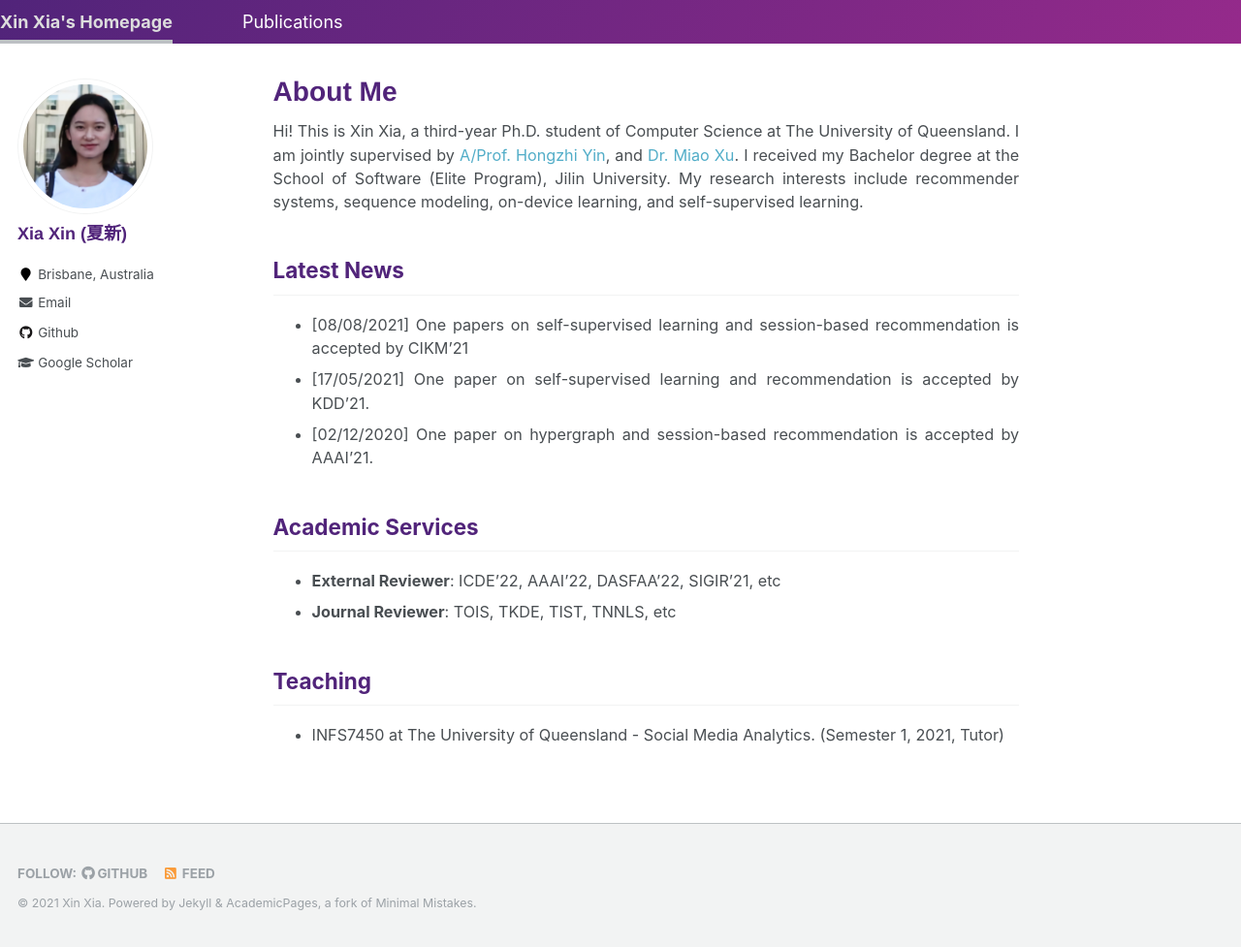
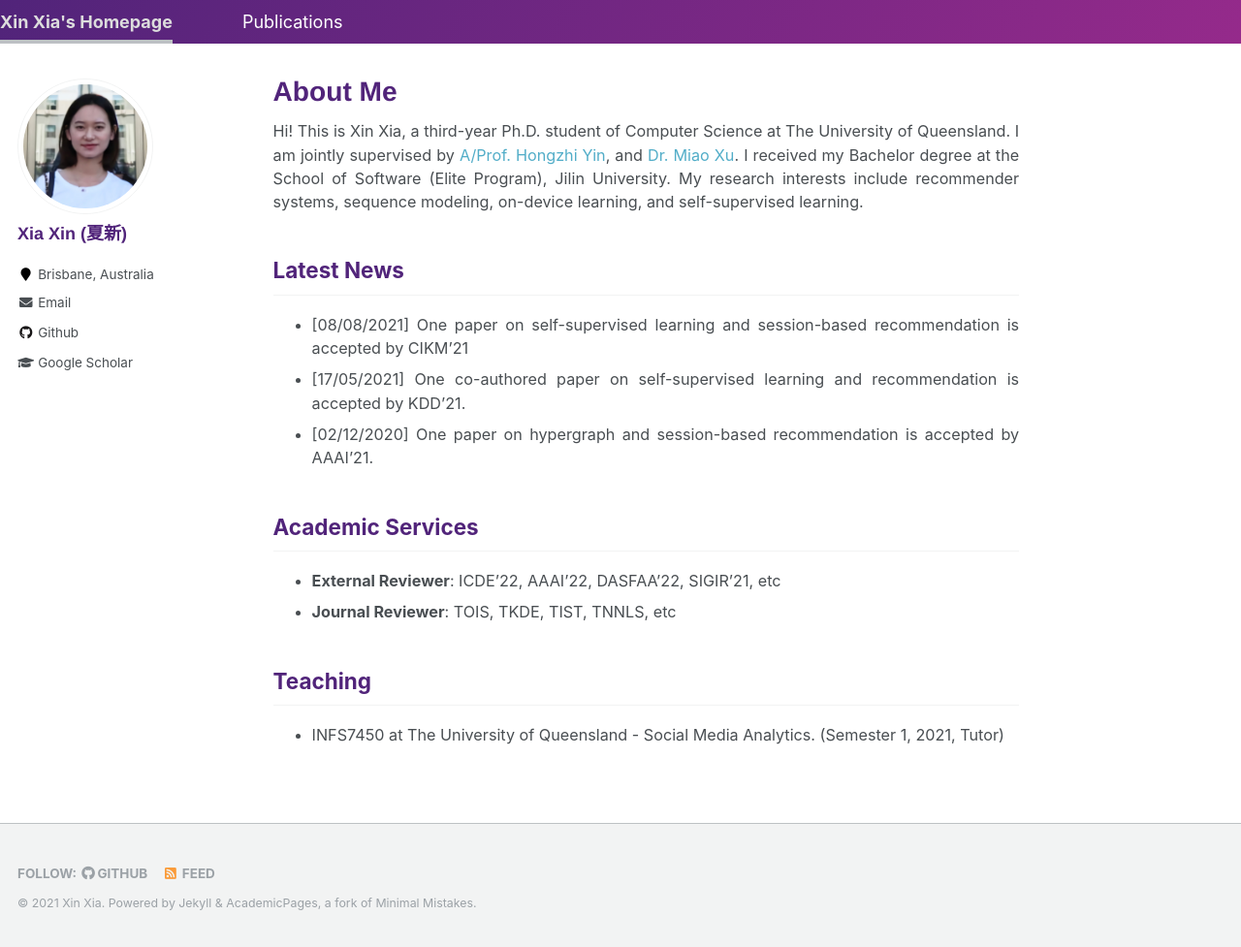
Before and after one commit to xiaxin1998/xiaxin1998.github.io, a Jekyll site: the page built from _pages/about.md, in a window 1280 px wide and 977 px high. Shown: the whole window at 97% size. Built offline with Jekyll 4.4.1, drawn with Linux system fonts in a browser that asks for light colours.

Commit message:
initialization

```diff
--- a/_pages/about.md
+++ b/_pages/about.md
@@ -11,8 +11,8 @@ redirect_from:
 Hi! This is Xin Xia, a third-year Ph.D. student of Computer Science at The University of Queensland. I am jointly supervised by [A/Prof. Hongzhi Yin](https://sites.google.com/view/hongzhi-yin/home), and [Dr. Miao Xu](https://miaoxu-ml.github.io/index.html). I received my Bachelor degree at the School of Software (Elite Program), Jilin University. My research interests include recommender systems, sequence modeling, on-device learning, and self-supervised learning.
 
 ## Latest News
-- [08/08/2021] One papers on self-supervised learning and session-based recommendation is accepted by CIKM'21
-- [17/05/2021] One paper on self-supervised learning and recommendation is accepted by KDD'21.
+- [08/08/2021] One paper on self-supervised learning and session-based recommendation is accepted by CIKM'21
+- [17/05/2021] One co-authored paper on self-supervised learning and recommendation is accepted by KDD'21.
 - [02/12/2020] One paper on hypergraph and session-based recommendation is accepted by AAAI'21.
 
 ## Academic Services
```
